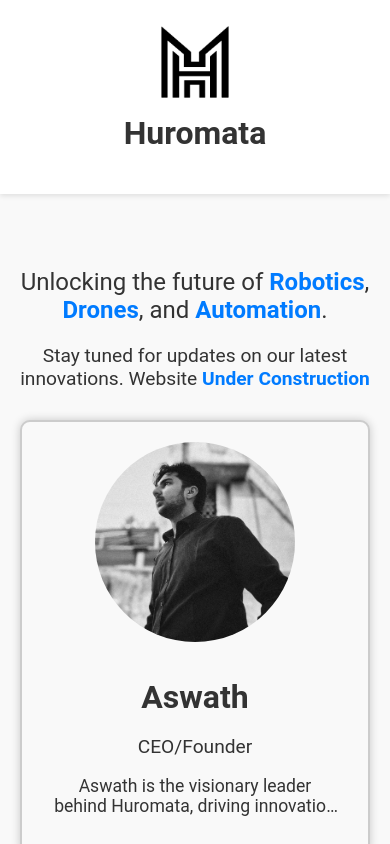
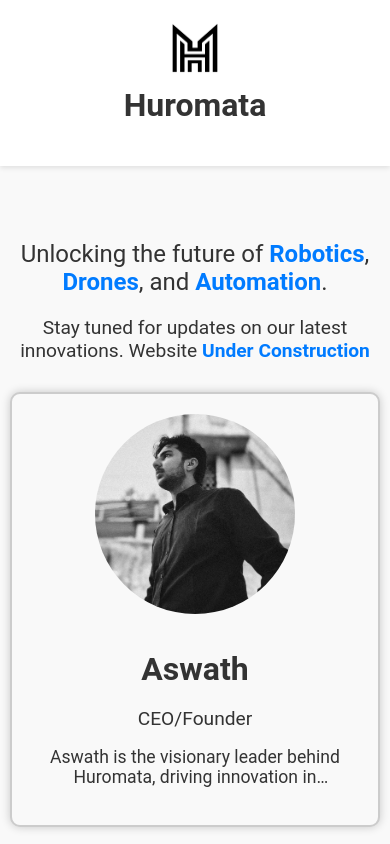
Before and after one commit to Aswath-13/huromata-website.github.io, a plain HTML site: page index.html in a window 390 px wide. Shown: the top 844 px of the page. Drawn offline with Linux system fonts and the light colour scheme.

Commit message:
Update styles.css

```diff
--- a/styles.css
+++ b/styles.css
@@ -278,3 +278,13 @@ body {
   display: block;
   margin-top: 10px;
 }
+
+@media (max-width: 768px) {
+    /* Styles for screens with a maximum width of 768px */
+    .container {
+      padding: 0 10px; /* Adjust padding for smaller screens */
+    }
+
+    .logo {
+      max-width: 100px; /* Adjust logo size for smaller screens */
+    }
```
